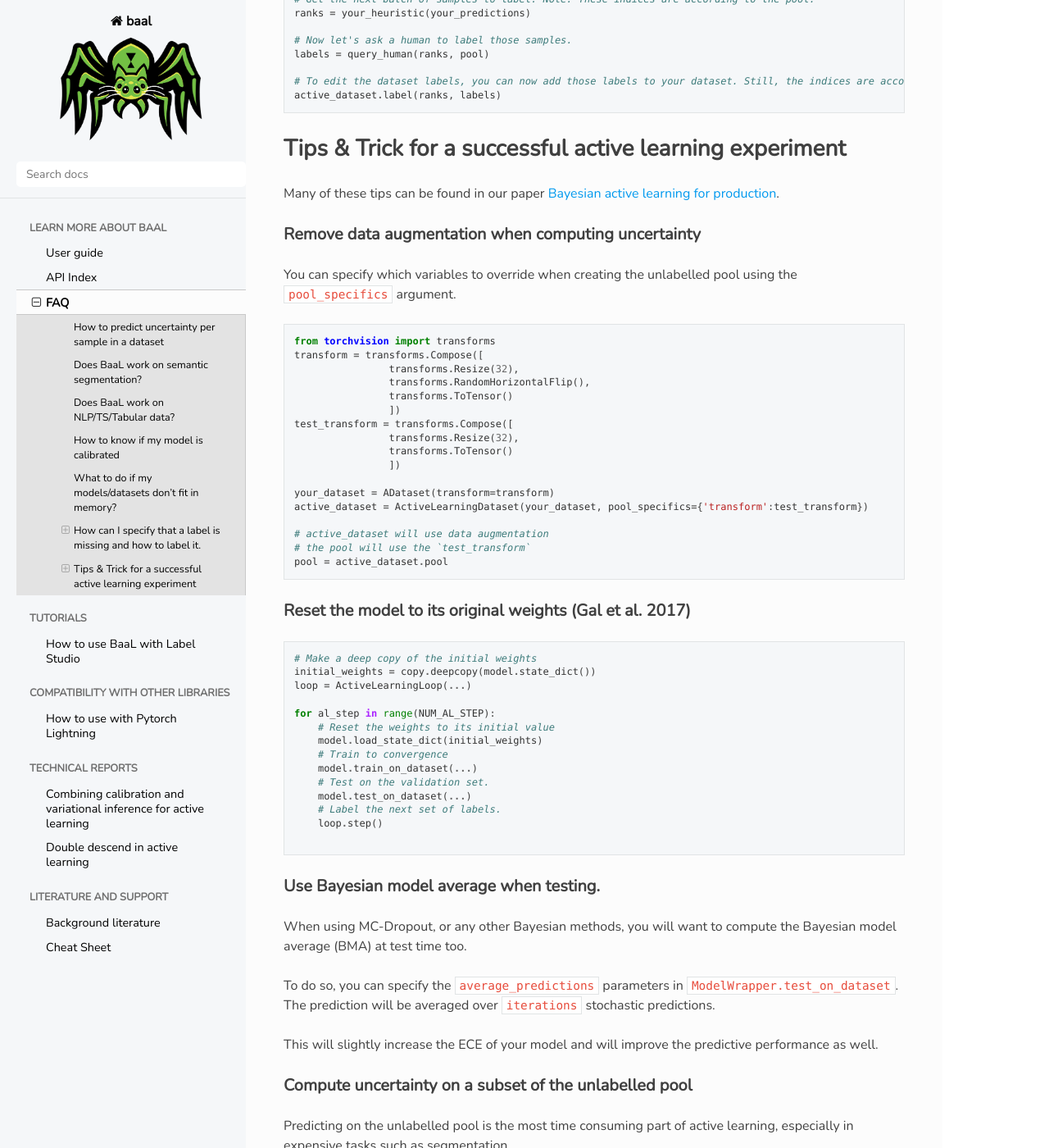
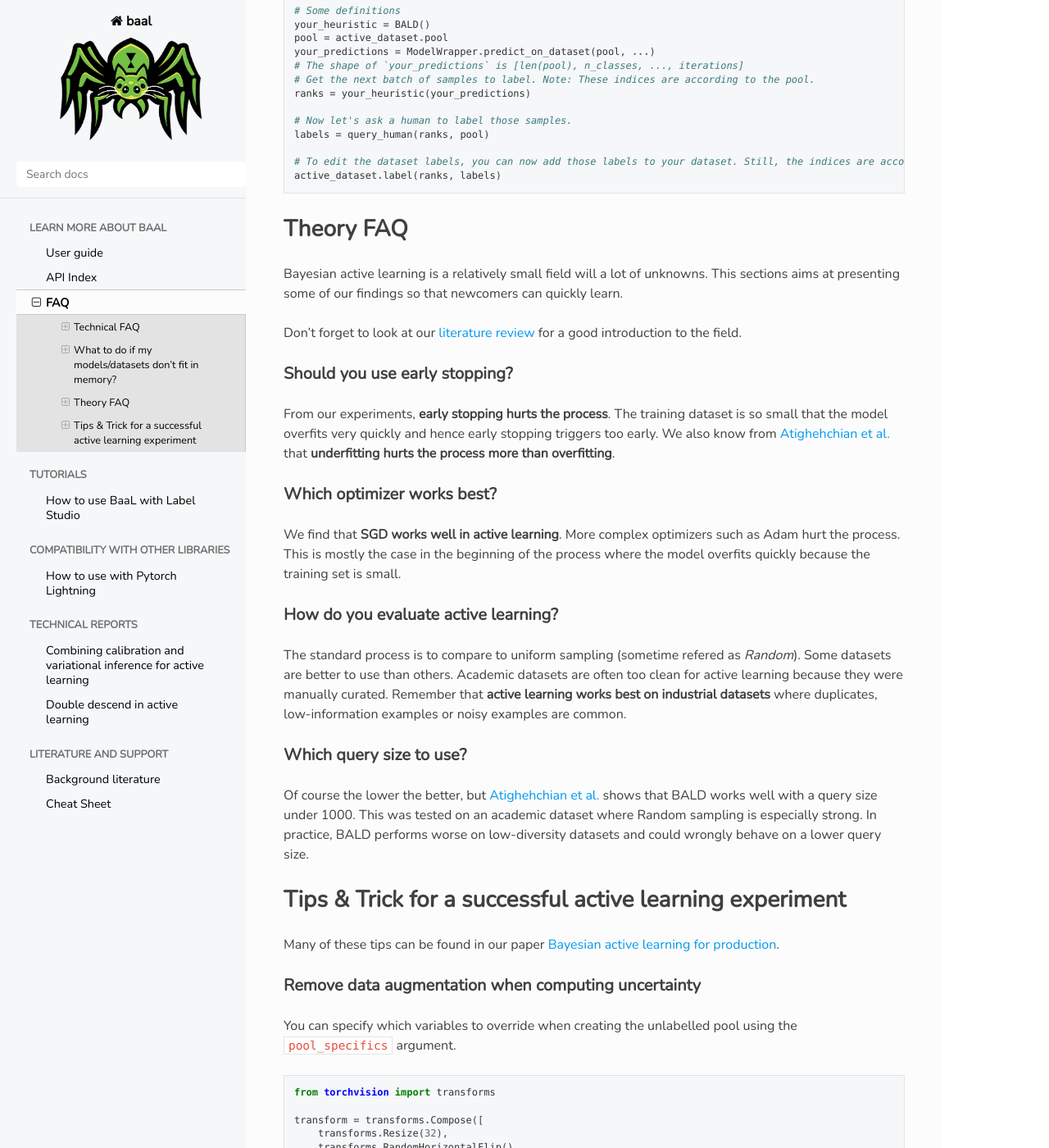
Before and after one commit to baal-org/baal, a Sphinx documentation site: the page built from docs/faq.md, in a window 1280 px wide and 1400 px high, scrolled down 2494 px. Shown: the whole window at 82% size. Built offline with Sphinx 7.4.7 and the Read the Docs theme 2.0.0, drawn with Linux system fonts in a browser that asks for light colours; nearby versions of some CDN libraries; library files that are not in the unit come from our copies; pages that are not in the unit, such as notebooks, are missing from menus; some of the changed text lies outside the part shown.

Commit message:
Update faq.md

````diff
--- a/docs/faq.md
+++ b/docs/faq.md
@@ -2,7 +2,13 @@
 
 If you have more questions, please submit an issue, and we will include it here!
 
-## How to predict uncertainty per sample in a dataset
+The FAQ is divided in two sections, a technical section that helps with the library and a second one that focus on the
+field of active learning and Bayesian deep learning. Finally, there is a Tips'n'Tricks section at the bottom so that
+your experiments run successfully.
+
+## Technical FAQ
+
+### How to predict uncertainty per sample in a dataset
 
 ```python
 model = YourModel()
@@ -25,30 +31,33 @@ pred_generator = wrapper.predict_on_dataset_generator(dataset, batch_size=32, it
 uncertainty = heuristic.get_uncertainties_generator(pred_generator)
 ```
 
-## Does BaaL work on semantic segmentation?
+### Does BaaL work on semantic segmentation?
 
 Yes! See the example in `experiments/segmentation/unet_mcdropout_pascal.py`.
 
 The key idea is to provide the Heuristic with a way to aggregate the uncertainties. In the case of semantic
-segmentation, MC-Dropout will provide a distribution per pixel. To reduce this to a single uncertainty value,
-you can provide `reduction` to the Heuristic with one of the following arguments:
+segmentation, MC-Dropout will provide a distribution per pixel. To reduce this to a single uncertainty value, you can
+provide `reduction` to the Heuristic with one of the following arguments:
 
 * String (one of `'max'`, `'mean'`, `'sum'`)
 * Callable, a function that will receive the uncertainty per pixel.
 
-## Does BaaL work on NLP/TS/Tabular data?
+### Does BaaL work on NLP/TS/Tabular data?
 
 BaaL is not task-specific, it can be used on a variety of domains and tasks. We are working toward more examples.
 
-Bayesian active learning has been used for Text Classification and NER in [(Siddhant and Lipton, 2018)](http://zacklipton.com/media/papers/1808.05697.pdf).
+Bayesian active learning has been used for Text Classification and NER
+in [(Siddhant and Lipton, 2018)](http://zacklipton.com/media/papers/1808.05697.pdf).
 
-## How to know if my model is calibrated
+### How to know if my model is calibrated
 
-Baal uses the ECE to compute the calibration of a model. It is available throught: `baal.utils.metrics.ECE` and `baal.utils.metrics.ECE_PerCLs`, the latter providing the metrics per class.
+Baal uses the ECE to compute the calibration of a model. It is available throught: `baal.utils.metrics.ECE`
+and `baal.utils.metrics.ECE_PerCLs`, the latter providing the metrics per class.
 
 You can add this metric to your model wrapper doing `ModelWrapper.add_metric('ece', lambda: ECE(n_bins=20))`
 
 After training and testing, you can get your score with:
+
 ```
 metrics = your_model.metrics
 # Test ECE
@@ -67,12 +76,11 @@ There is several ways to use Baal on large tasks.
     * Heuristics support generators
     * Use `ModelWrapper.predict_on_dataset_generator`
 
+### How can I specify that a label is missing and how to label it.
 
-## How can I specify that a label is missing and how to label it.
-
-The source of truth for what is labelled is the `ActiveLearningDataset.labelled` array.
-This means that we will never train on a sample if it is not labelled according to this array.
-This array determines the split between the labelled and unlabelled datasets.
+The source of truth for what is labelled is the `ActiveLearningDataset.labelled` array. This means that we will never
+train on a sample if it is not labelled according to this array. This array determines the split between the labelled
+and unlabelled datasets.
 
 ```python
 # Let ds = D, the entire dataset with labelled/unlabelled data.
@@ -109,6 +120,29 @@ labels = query_human(ranks, pool)
 active_dataset.label(ranks, labels)
 ```
 
+## Theory FAQ
+
+Bayesian active learning is a relatively small field will a lot of unknowns. This sections aims at presenting some of our findings so that newcomers can quickly learn.
+
+Don't forget to look at our [literature review](../literature/index.md) for a good introduction to the field.
+
+### Should you use early stopping?
+
+From our experiments, **early stopping hurts the process**. The training dataset is so small that the model overfits very quickly and hence early stopping triggers too early. We also know from [Atighehchian et al.](https://arxiv.org/abs/2006.09916) that **underfitting hurts the process more than overfitting**.
+
+### Which optimizer works best?
+
+We find that **SGD works well in active learning**. More complex optimizers such as Adam hurt the process. This is mostly the case in the beginning of the process where the model overfits quickly because the training set is small.
+
+### How do you evaluate active learning?
+
+The standard process is to compare to uniform sampling (sometime refered as *Random*). Some datasets are better to use than others. Academic datasets are often too clean for active learning because they were manually curated.
+Remember that **active learning works best on industrial datasets** where duplicates, low-information examples or noisy examples are common.
+
+### Which query size to use?
+
+Of course the lower the better, but [Atighehchian et al.](https://arxiv.org/abs/2006.09916) shows that BALD works well with a query size under 1000. This was tested on an academic dataset where Random sampling is especially strong. In practice, BALD performs worse on low-diversity datasets and could wrongly behave on a lower query size.
+
 
 ## Tips & Trick for a successful active learning experiment
 
@@ -117,20 +151,22 @@ Many of these tips can be found in our paper [Bayesian active learning for produ
 #### Remove data augmentation when computing uncertainty
 
 You can specify which variables to override when creating the unlabelled pool using the `pool_specifics` argument.
+
 ```python
 from torchvision import transforms
+
 transform = transforms.Compose([
-                transforms.Resize(32),
-                transforms.RandomHorizontalFlip(),
-                transforms.ToTensor()
-                ])
+    transforms.Resize(32),
+    transforms.RandomHorizontalFlip(),
+    transforms.ToTensor()
+])
 test_transform = transforms.Compose([
-                transforms.Resize(32),
-                transforms.ToTensor()
-                ])
+    transforms.Resize(32),
+    transforms.ToTensor()
+])
 
 your_dataset = ADataset(transform=transform)
-active_dataset = ActiveLearningDataset(your_dataset, pool_specifics={'transform':test_transform})
+active_dataset = ActiveLearningDataset(your_dataset, pool_specifics={'transform': test_transform})
 
 # active_dataset will use data augmentation
 # the pool will use the `test_transform`
@@ -158,14 +194,18 @@ for al_step in range(NUM_AL_STEP):
 
 #### Use Bayesian model average when testing.
 
-When using MC-Dropout, or any other Bayesian methods, you will want to compute the Bayesian model average (BMA) at test time too.
+When using MC-Dropout, or any other Bayesian methods, you will want to compute the Bayesian model average (BMA) at test
+time too.
 
-To do so, you can specify the `average_predictions` parameters in `ModelWrapper.test_on_dataset`. The prediction will be averaged over `iterations` stochastic predictions.
+To do so, you can specify the `average_predictions` parameters in `ModelWrapper.test_on_dataset`. The prediction will be
+averaged over `iterations` stochastic predictions.
 
 This will slightly increase the ECE of your model and will improve the predictive performance as well.
 
 #### Compute uncertainty on a subset of the unlabelled pool
 
-Predicting on the unlabelled pool is the most time consuming part of active learning, especially in expensive tasks such as segmentation.
+Predicting on the unlabelled pool is the most time consuming part of active learning, especially in expensive tasks such
+as segmentation.
 
-Our work shows that predicting on a random subset of the pool is as effective as the full prediction. BaaL supports this features throught the `max_samples` argument in `ActiveLearningPool`.
+Our work shows that predicting on a random subset of the pool is as effective as the full prediction. BaaL supports this
+features throught the `max_samples` argument in `ActiveLearningPool`.
````
Also changed, not shown: other parts of docs/faq.md (+7 -4 lines).
